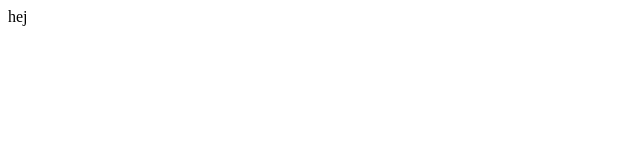
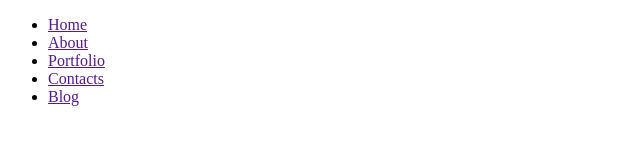
Before and after one commit to ZBajie/mittNyaRespository, a plain HTML site: page index.html in a window 1280 px wide. Shown: the whole page, without its empty margins (0-640 px from the left). Drawn offline with Linux system fonts and the light colour scheme.

Commit message:
Skapat en header med nav

```diff
--- a/index.html
+++ b/index.html
@@ -7,6 +7,16 @@
     <title>Document</title>
   </head>
   <body>
-    hej
+    <header>
+      <nav>
+        <ul>
+          <li><a href="">Home</a></li>
+          <li><a href="">About</a></li>
+          <li><a href="">Portfolio</a></li>
+          <li><a href="">Contacts</a></li>
+          <li><a href="">Blog</a></li>
+        </ul>
+      </nav>
+    </header>
   </body>
 </html>
```
